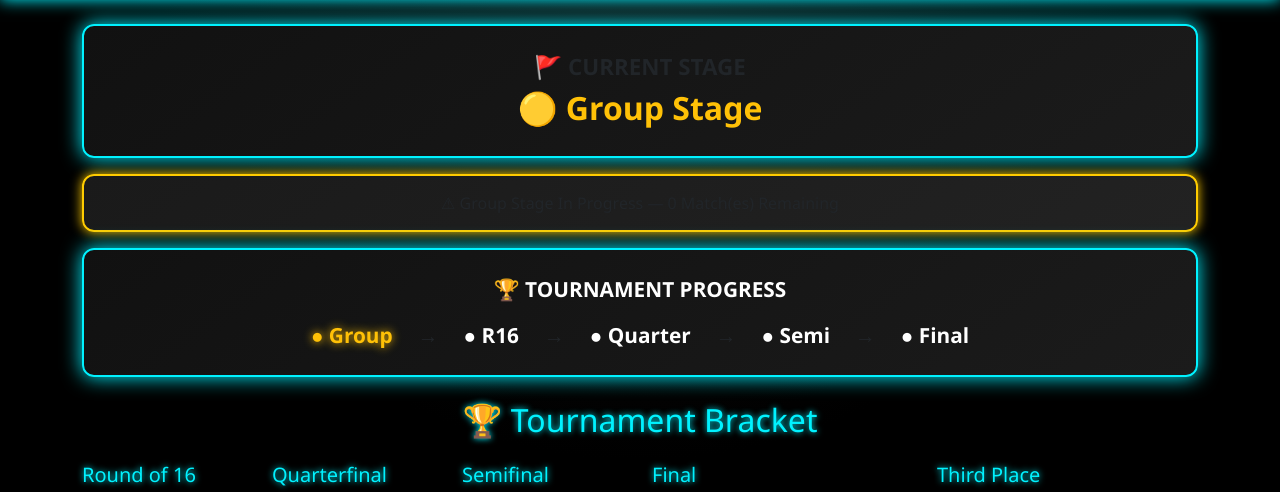
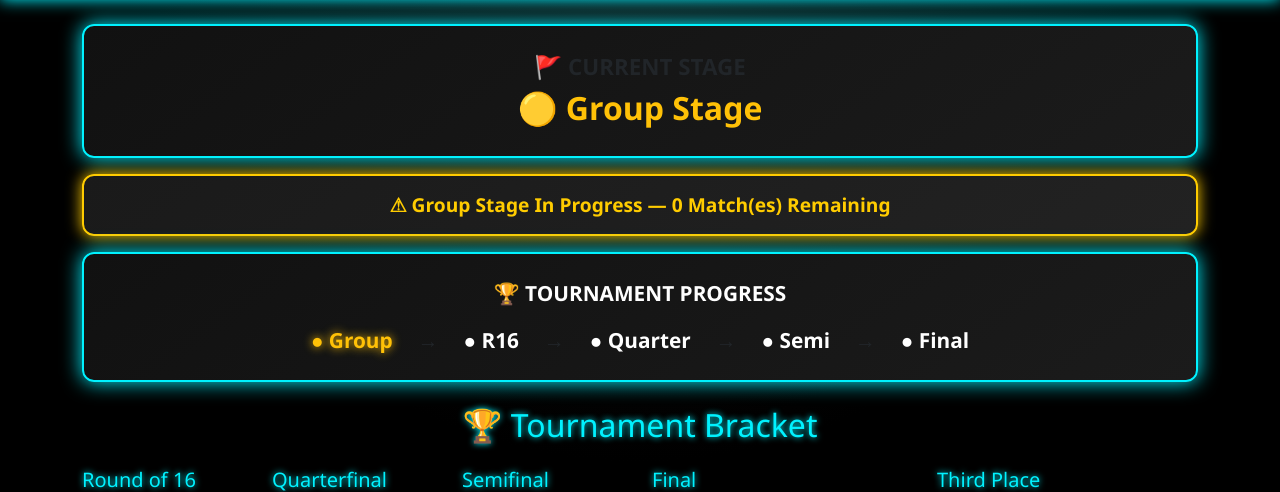
Before and after one commit to Hamza-dev001/football-tournament, a Flask app: page /bracket in a window 1280 px wide. Shown: the part 56-548 px from the top of the page. Run offline with Flask 3, Linux system fonts and the light colour scheme; data that the repository does not hold is empty.

Commit message:
Improved base layout visibility and group status styling

```diff
--- a/app/templates/base.html
+++ b/app/templates/base.html
@@ -154,24 +154,26 @@
     </div>
 </div>
 
-<!-- ✅ GROUP STATUS -->
+<!-- ✅ GROUP STATUS (UPDATED WITH BRIGHT TEXT) -->
 <div class="container mt-3">
     {% if current_stage == "🟡 Group Stage" %}
         {% if group_stage_complete %}
             <div class="card section-card text-center"
-                 style="border:2px solid #00ff88; box-shadow:0 0 12px #00ff88;">
+                 style="border:2px solid #00ff88; box-shadow:0 0 15px #00ff88;
+                        color:#00ff88; font-weight:bold; font-size:1.2rem;">
                 ✅ Group Stage Completed — Round of 16 Ready
             </div>
         {% else %}
             <div class="card section-card text-center"
-                 style="border:2px solid #ffcc00; box-shadow:0 0 12px #ffcc00;">
+                 style="border:2px solid #ffcc00; box-shadow:0 0 15px #ffcc00;
+                        color:#ffcc00; font-weight:bold; font-size:1.2rem;">
                 ⚠ Group Stage In Progress — {{ remaining_group_matches }} Match(es) Remaining
             </div>
         {% endif %}
     {% endif %}
 </div>
 
-<!-- ✅ UPDATED TOURNAMENT PROGRESS -->
+<!-- ✅ TOURNAMENT PROGRESS -->
 <div class="container mt-3 mb-4">
     <div class="card stage-card text-center p-4">
 
```
